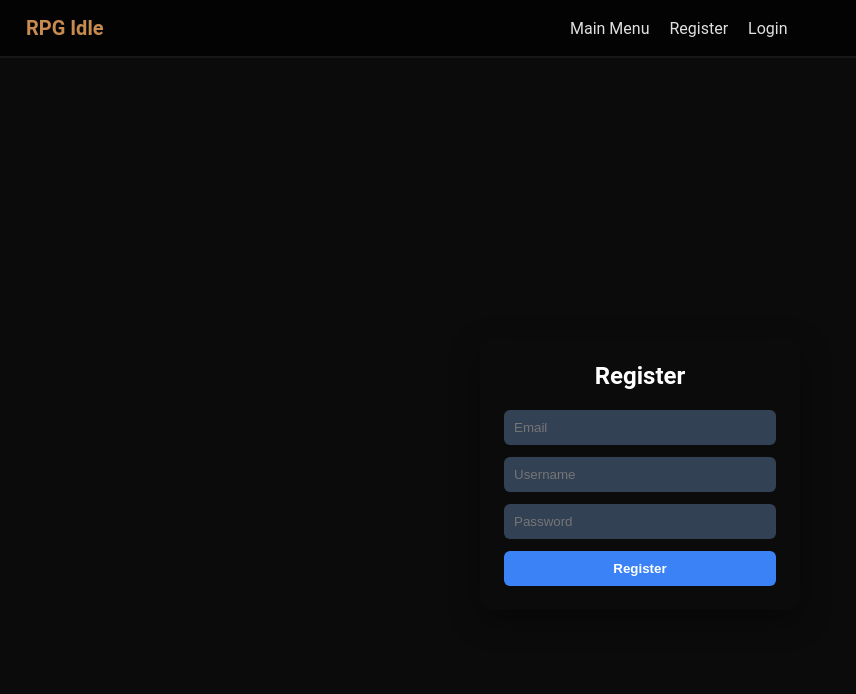
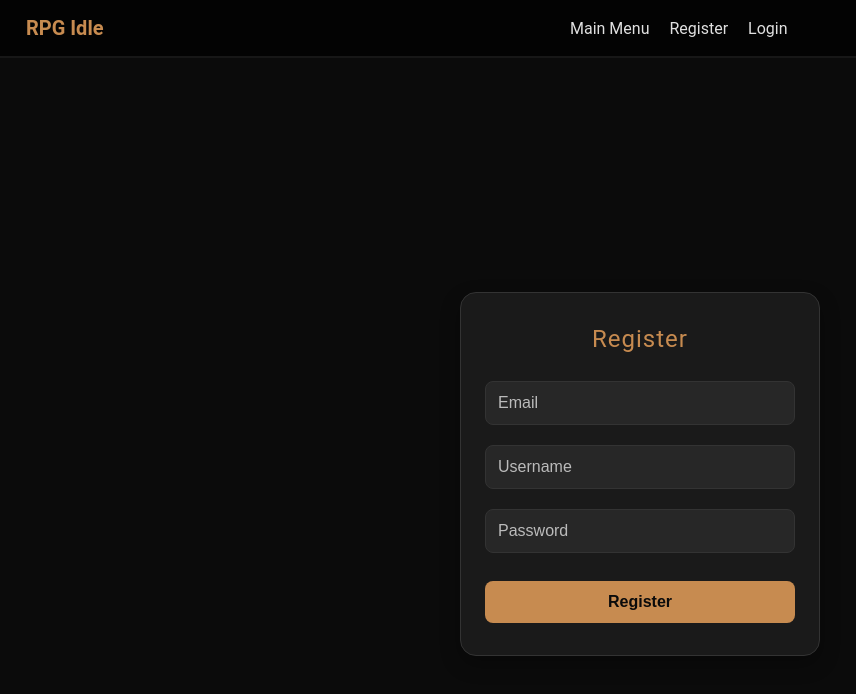
Before and after one commit to ArturDavidenko/RpgIdleGame, an Angular app in the folder RPG UI/rpg-ui/: page /register in a window 1280 px wide. Shown: the top 694 px of the page, without its empty margins (0-856 px from the left). Built offline with nearby package versions, Linux system fonts and the light colour scheme.

Commit message:
update/improve login and register page

```diff
--- a/RPG UI/rpg-ui/src/app/features/pages/login-page/login-page.html
+++ b/RPG UI/rpg-ui/src/app/features/pages/login-page/login-page.html
@@ -1,38 +1,39 @@
 <div class="login-container">
-
-  <form [formGroup]="loginForm" (ngSubmit)="onSubmit()" class="login-form">
-
+  <form [formGroup]="loginForm" (ngSubmit)="onSubmit()" class="login-form" novalidate>
     <h2>Login</h2>
 
+    <div class="form-field">
       <input
         type="email"
         formControlName="email"
         placeholder="Email"
+        [class.invalid]="loginForm.get('email')?.invalid && (loginForm.get('email')?.touched || loginForm.get('email')?.dirty)"
       />
+      <div class="error-message" *ngIf="loginForm.get('email')?.invalid && (loginForm.get('email')?.touched || loginForm.get('email')?.dirty)">
+        <span *ngIf="loginForm.get('email')?.errors?.['required']">Email is required</span>
+        <span *ngIf="loginForm.get('email')?.errors?.['email']">Please enter a valid email address</span>
+      </div>
+    </div>
 
+    <div class="form-field">
       <input
         type="password"
         formControlName="password"
         placeholder="Password"
+        [class.invalid]="loginForm.get('password')?.invalid && (loginForm.get('password')?.touched || loginForm.get('password')?.dirty)"
       />
+      <div class="error-message" *ngIf="loginForm.get('password')?.invalid && (loginForm.get('password')?.touched || loginForm.get('password')?.dirty)">
+        <span *ngIf="loginForm.get('password')?.errors?.['required']">Password is required</span>
+        <span *ngIf="loginForm.get('password')?.errors?.['minlength']">Password must be at least 6 characters long</span>
+      </div>
+    </div>
 
-    <button type="submit" [disabled]="isSubmitting">
+    <button type="submit" [disabled]="isSubmitting" class="submit-btn">
       {{ isSubmitting ? 'Loading...' : 'Login' }}
     </button>
 
-    <p *ngIf="isError" class="error">
-      Invalid credentials
+    <p *ngIf="isError" class="global-error">
+      Invalid email or password
     </p>
-
   </form>
-
 </div>
-
-
-<div *ngIf="loginForm.get('email')?.touched && loginForm.get('email')?.invalid">
-  Invalid email
-</div>
-
-<div *ngIf="loginForm.get('password')?.touched && loginForm.get('password')?.invalid">
-  Invalid password
-</div>
--- a/RPG UI/rpg-ui/src/app/features/pages/login-page/login-page.scss
+++ b/RPG UI/rpg-ui/src/app/features/pages/login-page/login-page.scss
@@ -1,40 +1,98 @@
+@use '../../../../styles/variables' as *;
+
 .login-container {
   height: 100vh;
   display: flex;
   justify-content: center;
   align-items: center;
+  background-color: $color-bg-main;
+  font-family: $font-primary;
 }
 
 .login-form {
-  width: 320px;
-  padding: 24px;
-  background: #1e293b;
-  border-radius: 12px;
+  width: 360px;
+  padding: 32px $padding * 2;
+  background: $color-bg-panel;
+  border-radius: 16px;
   display: flex;
   flex-direction: column;
-  gap: 12px;
-  color: white;
+  gap: $gap;
+  color: $color-text-main;
+  box-shadow: 0 8px 20px rgba(0, 0, 0, 0.3);
+  border: 1px solid $color-border;
+
+  h2 {
+    margin: 0 0 8px 0;
+    font-weight: 400;
+    text-align: center;
+    color: $color-accent;
+    letter-spacing: 1px;
+  }
 }
 
-.login-form input {
-  padding: 10px;
-  border-radius: 6px;
-  border: none;
-  background: #334155;
-  color: white;
+.form-field {
+  display: flex;
+  flex-direction: column;
+  gap: 4px;
 }
 
-.login-form button {
-  padding: 10px;
-  border-radius: 6px;
-  border: none;
-  background: #3b82f6;
-  color: white;
-  cursor: pointer;
+input {
+  padding: $padding;
+  border-radius: 8px;
+  border: 1px solid $color-border;
+  background: lighten($color-bg-panel, 5%);
+  color: $color-text-main;
+  font-size: $font-size-base;
+  outline: none;
+  transition: border-color 0.2s, box-shadow 0.2s;
+
+  &::placeholder {
+    color: lighten($color-text-main, 10%);
+    opacity: 0.7;
+  }
+
+  &:focus {
+    border-color: $color-accent;
+    box-shadow: 0 0 0 3px rgba($color-accent, 0.2);
+  }
+
+  &.invalid {
+    border-color: $error-color;
+  }
 }
 
-.error {
-  color: #ef4444;
-  font-size: 12px;
+.error-message {
+  color: $error-color;
+  font-size: 13px;
+  min-height: 18px;
+  padding-left: 4px;
+}
+
+.submit-btn {
+  padding: $padding;
+  border-radius: 8px;
+  border: none;
+  background: $color-accent;
+  color: $color-bg-main;
+  font-weight: 600;
+  font-size: $font-size-base;
+  cursor: pointer;
+  transition: background 0.2s, opacity 0.2s;
+  margin-top: 8px;
+
+  &:hover:not(:disabled) {
+    background: $color-accent-hover;
+  }
+
+  &:disabled {
+    opacity: 0.6;
+    cursor: not-allowed;
+  }
+}
+
+.global-error {
+  color: $error-color;
+  font-size: 14px;
   text-align: center;
+  margin: 0;
 }
--- a/RPG UI/rpg-ui/src/app/features/pages/register-page/register-page.html
+++ b/RPG UI/rpg-ui/src/app/features/pages/register-page/register-page.html
@@ -1,34 +1,53 @@
 <div class="register-container">
-
-  <form [formGroup]="registerForm" (ngSubmit)="onSubmit()" class="register-form">
-
+  <form [formGroup]="registerForm" (ngSubmit)="onSubmit()" class="register-form" novalidate>
     <h2>Register</h2>
 
+    <div class="form-field">
       <input
         type="email"
         formControlName="email"
         placeholder="Email"
+        [class.invalid]="email?.invalid && (email?.touched || email?.dirty)"
       />
+      <div class="error-message" *ngIf="email?.invalid && (email?.touched || email?.dirty)">
+        <span *ngIf="email?.errors?.['required']">Email is required</span>
+        <span *ngIf="email?.errors?.['email']">Please enter a valid email address</span>
+        <span *ngIf="email?.errors?.['maxlength']">Email cannot exceed 100 characters</span>
+      </div>
+    </div>
 
+    <div class="form-field">
       <input
         type="text"
         formControlName="userName"
         placeholder="Username"
+        [class.invalid]="userName?.invalid && (userName?.touched || userName?.dirty)"
       />
+      <div class="error-message" *ngIf="userName?.invalid && (userName?.touched || userName?.dirty)">
+        <span *ngIf="userName?.errors?.['required']">Username is required</span>
+        <span *ngIf="userName?.errors?.['maxlength']">Username cannot exceed 50 characters</span>
+      </div>
+    </div>
 
+    <div class="form-field">
       <input
         type="password"
         formControlName="password"
         placeholder="Password"
+        [class.invalid]="password?.invalid && (password?.touched || password?.dirty)"
       />
+      <div class="error-message" *ngIf="password?.invalid && (password?.touched || password?.dirty)">
+        <span *ngIf="password?.errors?.['required']">Password is required</span>
+        <span *ngIf="password?.errors?.['minlength']">Password must be at least 6 characters long</span>
+        <span *ngIf="password?.errors?.['maxlength']">Password cannot exceed 50 characters</span>
+      </div>
+    </div>
 
-    <button type="submit" [disabled]="isSubmitting">
-      {{ isSubmitting ? 'Loading...' : 'Register' }}
+    <button type="submit" [disabled]="isSubmitting" class="submit-btn">
+      {{ isSubmitting ? 'Creating account...' : 'Register' }}
     </button>
 
-    <p *ngIf="isError" class="error">Something went wrong</p>
-    <p *ngIf="isSuccess" class="success">User created!</p>
-
+    <p *ngIf="isError" class="global-error">Registration failed. Please try again.</p>
+    <p *ngIf="isSuccess" class="global-success">Account created! Redirecting to login…</p>
   </form>
-
 </div>
--- a/RPG UI/rpg-ui/src/app/features/pages/register-page/register-page.scss
+++ b/RPG UI/rpg-ui/src/app/features/pages/register-page/register-page.scss
@@ -1,62 +1,105 @@
+@use '../../../../styles/variables' as *;
+
 .register-container {
   height: 100vh;
   display: flex;
   justify-content: center;
   align-items: center;
+  background-color: $color-bg-main;
+  font-family: $font-primary;
 }
 
 .register-form {
-  width: 320px;
-  padding: 24px;
-  border-radius: 12px;
+  width: 360px;
+  padding: 32px $padding * 2;
+  background: $color-bg-panel;
+  border-radius: 16px;
   display: flex;
   flex-direction: column;
-  gap: 12px;
-  color: white;
-  box-shadow: 0 10px 30px rgba(0,0,0,0.4);
+  gap: $gap;
+  color: $color-text-main;
+  box-shadow: 0 8px 20px rgba(0, 0, 0, 0.3);
+  border: 1px solid $color-border;
+
+  h2 {
+    margin: 0 0 8px 0;
+    font-weight: 400;
+    text-align: center;
+    color: $color-accent;
+    letter-spacing: 1px;
+  }
 }
 
-.register-form h2 {
-  text-align: center;
-  margin-bottom: 8px;
+.form-field {
+  display: flex;
+  flex-direction: column;
+  gap: 4px;
 }
 
-.register-form input {
-  padding: 10px;
-  border-radius: 6px;
-  border: none;
+input {
+  padding: $padding;
+  border-radius: 8px;
+  border: 1px solid $color-border;
+  background: lighten($color-bg-panel, 5%);
+  color: $color-text-main;
+  font-size: $font-size-base;
   outline: none;
-  background: #334155;
-  color: white;
+  transition: border-color 0.2s, box-shadow 0.2s;
+
+  &::placeholder {
+    color: lighten($color-text-main, 10%);
+    opacity: 0.7;
+  }
+
+  &:focus {
+    border-color: $color-accent;
+    box-shadow: 0 0 0 3px rgba($color-accent, 0.2);
+  }
+
+  &.invalid {
+    border-color: $error-color;
+  }
 }
 
-.register-form input:focus {
-  background: #475569;
+.error-message {
+  color: $error-color;
+  font-size: 13px;
+  min-height: 18px;
+  padding-left: 4px;
 }
 
-.register-form button {
-  padding: 10px;
+.submit-btn {
+  padding: $padding;
+  border-radius: 8px;
   border: none;
-  border-radius: 6px;
-  background: #3b82f6;
-  color: white;
+  background: $color-accent;
+  color: $color-bg-main;
+  font-weight: 600;
+  font-size: $font-size-base;
   cursor: pointer;
-  font-weight: 600;
+  transition: background 0.2s, opacity 0.2s;
+  margin-top: 8px;
+
+  &:hover:not(:disabled) {
+    background: $color-accent-hover;
+  }
+
+  &:disabled {
+    opacity: 0.6;
+    cursor: not-allowed;
+  }
 }
 
-.register-form button:disabled {
-  background: #64748b;
-  cursor: not-allowed;
+.global-error {
+  color: $error-color;
+  font-size: 14px;
+  text-align: center;
+  margin: 0;
 }
 
-.error {
-  color: #ef4444;
-  font-size: 12px;
+.global-success {
+  color: $success-color;
+  font-size: 14px;
   text-align: center;
+  margin: 0;
 }
-
-.success {
-  color: #22c55e;
-  font-size: 12px;
-  text-align: center;
-}
--- a/RPG UI/rpg-ui/src/app/features/pages/register-page/register-page.ts
+++ b/RPG UI/rpg-ui/src/app/features/pages/register-page/register-page.ts
@@ -46,11 +46,16 @@ export class RegisterPage {
           '',
           [
             Validators.required,
-            Validators.minLength(6)
+            Validators.minLength(6),
+            Validators.maxLength(50)
           ]
         ]
       });
     }
+
+    get email() { return this.registerForm.get('email'); }
+    get userName() { return this.registerForm.get('userName'); }
+    get password() { return this.registerForm.get('password'); }
 
     onSubmit(): void {
       if (this.isSubmitting) return;
@@ -69,7 +74,7 @@ export class RegisterPage {
         next: () => {
           this.isSuccess = true;
           this.isSubmitting = false;
-          this.router.navigate(['/login']);
+          //this.router.navigate(['/login']);
         },
         error: () => {
           this.isError = true;
--- a/RPG UI/rpg-ui/src/styles/_variables.scss
+++ b/RPG UI/rpg-ui/src/styles/_variables.scss
@@ -10,3 +10,6 @@ $font-size-base: 16px;
 
 $gap: 20px;
 $padding: 12px;
+
+$error-color: #ef4444;
+$success-color: #22c55e;
```
Lines whose indentation alone changed are shown as unchanged.
